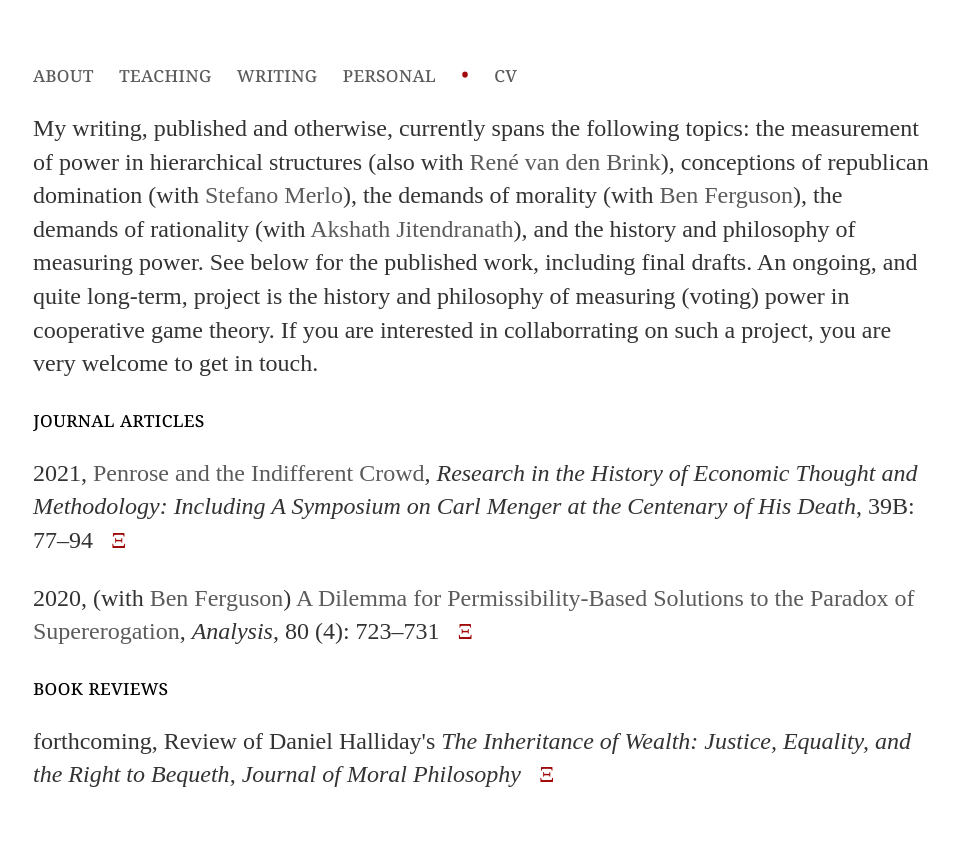
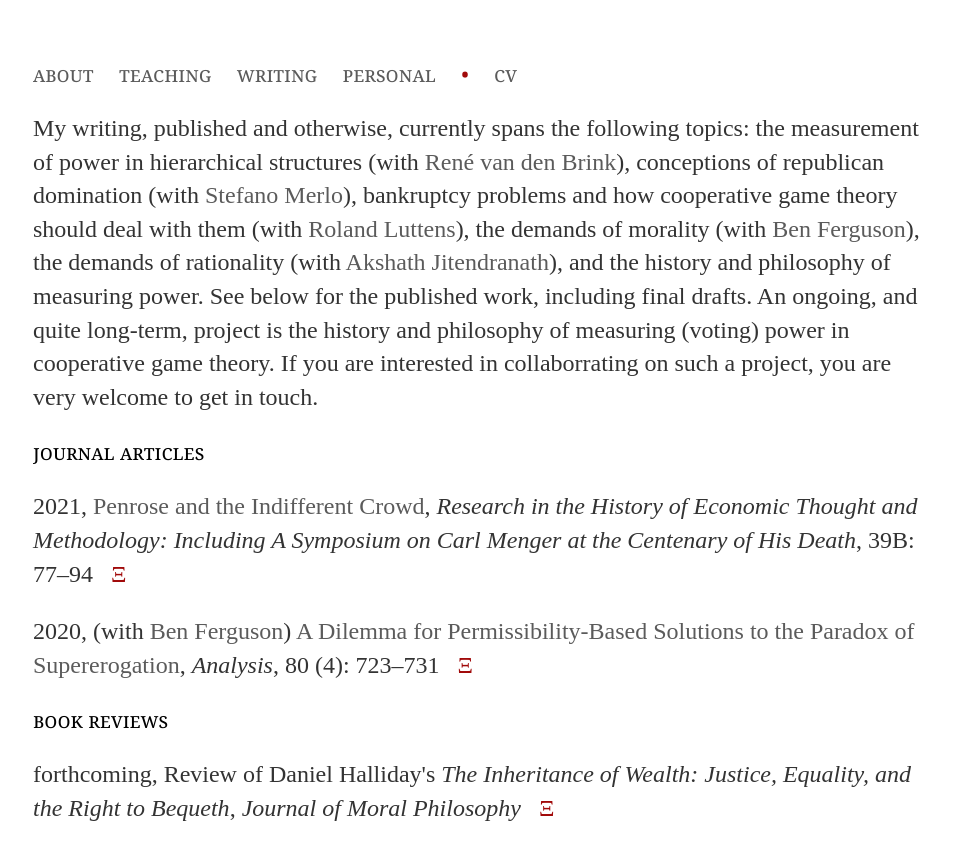
Before and after one commit to uzunovam/uzunovam, a Jekyll site: the page built from writing/index.html, in a window 1280 px wide. Shown: the top 860 px of the page, without its empty margins (159-1117 px from the left). Built offline with Jekyll 4.4.1, drawn with Linux system fonts in a browser that asks for light colours.

Commit message:
Update index.html

```diff
--- a/writing/index.html
+++ b/writing/index.html
@@ -3,7 +3,7 @@ layout: default
 title: Writing
 ---
 <div class="blurb">
-	<p>My writing, published and otherwise, currently spans the following topics: the measurement of power in hierarchical structures (also with <a href="http://personal.vu.nl/j.r.vanden.brink/">René van den Brink</a>), conceptions of republican domination (with <a href="https://www.stefanomerlo.org/">Stefano Merlo</a>), the demands of morality (with <a href="https://www.benjaminferguson.org/">Ben Ferguson</a>), the demands of rationality (with <a href="https://akshathjitendranath.weebly.com/">Akshath Jitendranath</a>), and the history and philosophy of measuring power. See below for the published work, including final drafts. An ongoing, and quite long-term, project is the history and philosophy of measuring (voting) power in cooperative game theory. If you are interested in collaborrating on such a project, you are very welcome to get in touch.</p>
+	<p>My writing, published and otherwise, currently spans the following topics: the measurement of power in hierarchical structures (with <a href="http://personal.vu.nl/j.r.vanden.brink/">René van den Brink</a>), conceptions of republican domination (with <a href="https://www.stefanomerlo.org/">Stefano Merlo</a>), bankruptcy problems and how cooperative game theory should deal with them (with <a href="https://research.vu.nl/en/persons/roland-iwan-luttens">Roland Luttens</a>), the demands of morality (with <a href="https://www.benjaminferguson.org/">Ben Ferguson</a>), the demands of rationality (with <a href="https://akshathjitendranath.weebly.com/">Akshath Jitendranath</a>), and the history and philosophy of measuring power. See below for the published work, including final drafts. An ongoing, and quite long-term, project is the history and philosophy of measuring (voting) power in cooperative game theory. If you are interested in collaborrating on such a project, you are very welcome to get in touch.</p>
 	<section>journal articles</section>
 	<p>2021, <a href="https://doi.org/10.1108/S0743-41542021000039B006">Penrose and the Indifferent Crowd</a>, <cite>Research in the History of Economic Thought and Methodology: Including A Symposium on Carl Menger at the Centenary of His Death</cite>, 39B: 77–94 &nbsp; <a href="/files/papers/Penrose and the Indifferent Crowd.pdf"><bullet>&Xi;</bullet></a></p>
 	<p>2020, (with <a href="https://www.benjaminferguson.org/">Ben Ferguson</a>) <a href="https://doi.org/10.1093/analys/anaa033">A Dilemma for Permissibility-Based Solutions to the Paradox of Supererogation</a>, <cite>Analysis</cite>, 80 (4): 723–731  &nbsp; <a href="/files/papers/A Dilemma for Permissibility-Based Solutions to the Paradox of Supererogation.pdf"><bullet>&Xi;</bullet></a></p>
```
